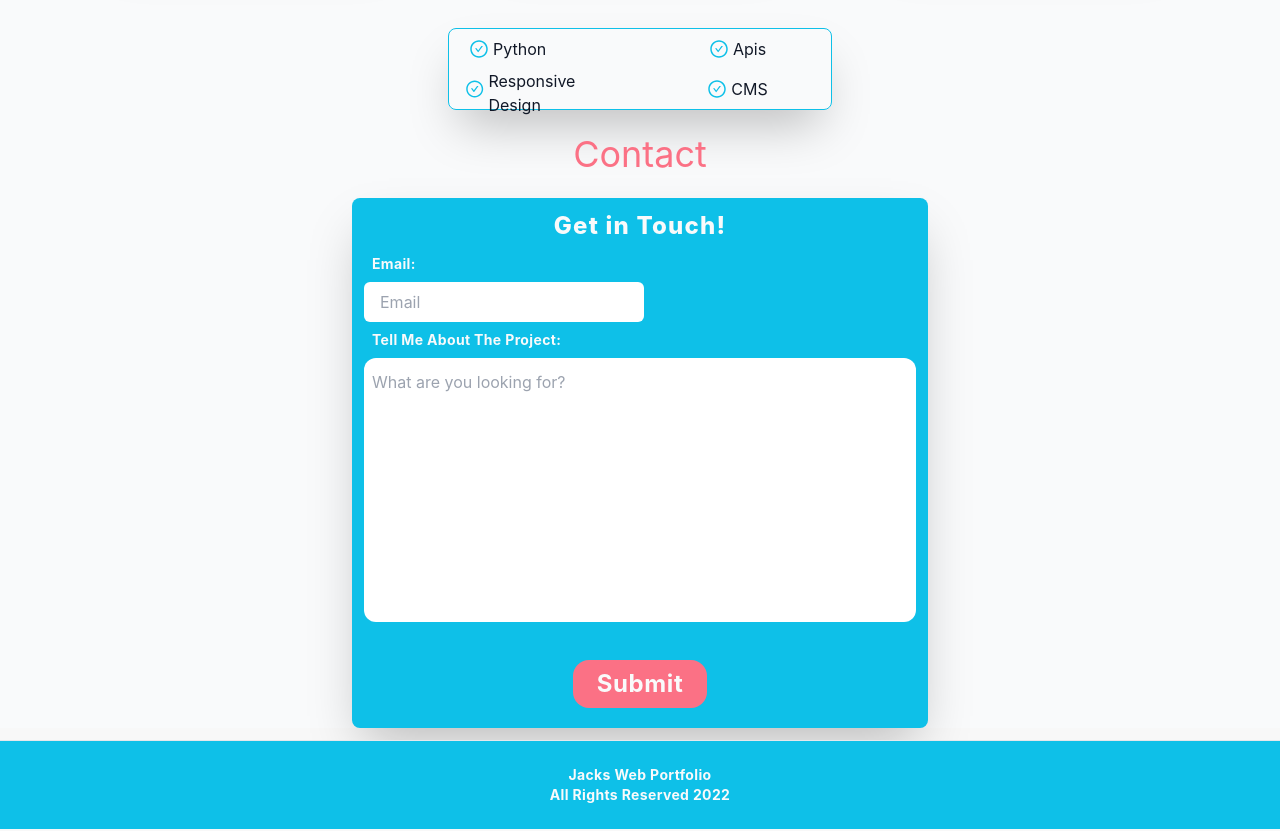
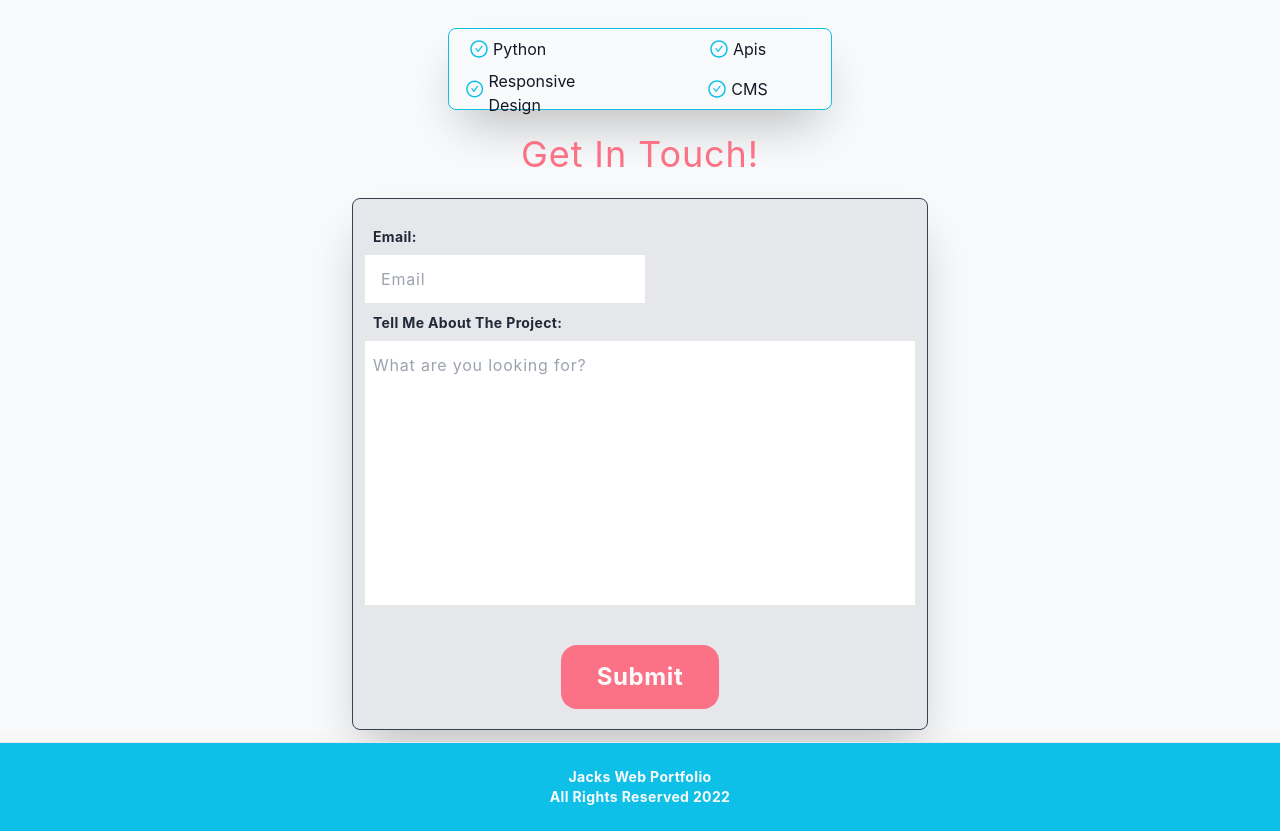
Before and after one commit to jswe3ny/next-portfolio, a Next.js app: page / in a window 1280 px wide. Shown: the part 1200-2031 px from the top of the page. Built offline with nearby package versions, Linux system fonts and the light colour scheme.

Commit message:
CRM PRoject Added

```diff
--- a/components/ContactForm.js
+++ b/components/ContactForm.js
@@ -1,20 +1,23 @@
-import {useForm} from '@formspree/react';
-import { useState } from 'react'
-
-
+import { useForm, ValidationError } from "@formspree/react";
+import { useState } from "react";
+import {HashLoader} from 'react-spinners'
 
 const ContactForm = () => {
   const [email, setEmail] = useState("");
   const [comments, setComments] = useState("");
 
-    const [state, submit] = useForm('mzboqnoj');
+  const [state, Submit] = useForm("mzboqnoj");
   if (state.succeeded) {
-       return(
-        <div className=' flex justify-center items-center bg-primary h-96 mx-auto  max-w-xl rounded-md'>
-             <h2 className='text-2xl text-center text-gray-50 font-extrabold tracking-wider'>Thank you for reaching out. We will be in touch!</h2>
+    return (
+      <div className="mx-2">
+        <div className=" flex justify-center items-center bg-gray-200 h-[420px] mx-auto  max-w-xl rounded-md">
+        <h2 className="text-2xl p-1 text-center text-primary font-extrabold tracking-wider">
+          Thank you for reaching out. We will be in touch!
+        </h2>
+      </div>
       </div>
 
-       )
+    );
   }
 
   const handleChange = (e) => {
@@ -25,28 +28,88 @@ const ContactForm = () => {
     }
   };
 
-    return(
-        <form onSubmit={submit} className=" bg-primary mx-3 md:mx-auto  max-w-xl rounded-lg  shadow-2xl ">
-            <h3 className='text-2xl text-center py-3 text-gray-50 font-extrabold tracking-wider'>Get in Touch!</h3>
-            <div className='max-w-3xl  md:mx-auto'>
-              <div className='ml-3'>
-                <label className='block text-sm ml-2 text-gray-50 tracking-wide font-bold pb-2'>Email: </label>
-                <input type="email" name='email' value={email} onChange={handleChange}  placeholder='Email' className='px-4 py-2 outline-none rounded-md focus:outline-rose-300' />
+  // const validateEmail = (x) => {
+  //   if (/^\w+([\.-]?\w+)*@\w+([\.-]?\w+)*(\.\w{2,3})+$/.test(x)) {
+  //     return true
+  //   } else {
+  //     alert("Invalid Email Adress")
+  //   }
+  // }
+
+
+  return (
+    <div className="mx-2">
+      {state.submitting ? (
+        <div className="min-h-[420px] bg-gray-100 border border-primary flex flex-col justify-center items-center max-w-xl mx-auto rounded-lg">
+          {/* <p className="text-4xl absolute z-50 text-rose-500 font-bold tracking-wide">Loading</p> */}
+          <HashLoader color="#f43f5e"
+            size={80}
+            speedMultiplier={1.1}
+          />
+
+        </div>
+      ) : (
+        <form
+          onSubmit={Submit}
+          className=" tracking-wider mx-auto  max-w-xl rounded-lg  shadow-2xl "
+        >
+          <div className="max-w-3xl  md:mx-auto bg-gray-200 border border-gray-700 rounded-lg">
+            <div className="ml-3 pt-7">
+              <label className="block text-sm ml-2 text-gray-800 tracking-wide font-bold pb-2">
+                Email:{" "}
+              </label>
+              <input
+                id="email"
+                type="email"
+                name="email"
+                value={email}
+                onChange={handleChange}
+                placeholder="Email"
+                required
+                className="px-4 py-3 outline-none border-b-2 focus:border-b-primary"
+              />
+
+              <ValidationError
+              prefix="Email"
+              field="email"
+              errors={state.errors}
+              />
             </div>
 
             <div className="mx-3">
-                      <label className="block ml-2 text-sm pt-2 text-gray-50 tracking-wide font-bold">Tell Me About The Project:</label>
-                      <textarea  id="" rows="10" name='comments' value={comments} onChange={handleChange} placeholder="What are you looking for?" className=" resize-none max-h-50 w-full max-w-3xl mx-auto my-2 px-2 py-3 outline-rose-300 rounded-xl"></textarea>
+              <label className="block ml-2 text-sm pt-2 text-gray-800 tracking-wide font-bold">
+                Tell Me About The Project:
+              </label>
+              <textarea
+                id=""
+                rows="10"
+                name="comments"
+                value={comments}
+                onChange={handleChange}
+                placeholder="What are you looking for?"
+                className=" resize-none max-h-50 w-full max-w-3xl mx-auto my-2 px-2 py-3 border-b-2 outline-none focus:border-primary"
+              ></textarea>
+
+                <ValidationError
+                prefix="Message"
+                field="comments"
+                errors={state.errors}
+                />
             </div>
             <div className="flex py-3">
-                <button  className="bg-rose-400 mx-auto mt-3 mb-2 px-6 py-2 text-2xl text-gray-50 rounded-2xl font-bold tracking-wide  hover:bg-rose-600 hover:border-rose-600 hover:text-white transition duration-300" type='submit' disabled={state.submitting}>
+              <button
+                className="bg-rose-400 mx-auto mt-3 mb-2 px-9 py-4 text-2xl text-gray-50 rounded-2xl font-bold tracking-wide  hover:bg-rose-600 hover:border-rose-600 hover:text-white transition duration-300"
+                type="submit"
+                disabled={state.submitting}
+              >
                 Submit
               </button>
             </div>
-
           </div>
         </form>
-    )
-}
+      )}
+    </div>
+  );
+};
 
 export default ContactForm;
--- a/package.json
+++ b/package.json
@@ -14,7 +14,8 @@
     "next": "12.1.6",
     "react": "18.1.0",
     "react-dom": "18.1.0",
-    "react-icons": "^4.4.0"
+    "react-icons": "^4.4.0",
+    "react-spinners": "^0.13.6"
   },
   "devDependencies": {
     "autoprefixer": "^10.4.7",
--- a/pages/index.js
+++ b/pages/index.js
@@ -39,7 +39,7 @@ export default function Home() {
 
         </div>
 
-        <h2 className='text-center text-4xl text-rose-400 my-6'>Primary Tech Stack</h2>
+        <h2 className='text-center text-4xl text-rose-400 tracking-wide my-6'>Primary Tech Stack</h2>
         <div className="max-w-6xl flex-col items-center md:grid md:grid-cols-3 md:justify-items-center mx-auto gap-x-4 my-4">
           <div className="card shadow-2xl bg-gray-50 mx-auto w-80 my-4 border-2 rounded-2xl md:w-auto md:mx-4 md:my-0 h-96 lg:w-72">
             <h3 className='text-3xl text-primary my-3 font-semibold text-center'>Javascript</h3>
@@ -67,7 +67,7 @@ export default function Home() {
         </div>
 
         {/* Skills Section */}
-        <h2 className='text-center text-4xl text-rose-400 my-6'>Skills</h2>
+        <h2 className='text-center text-4xl text-rose-400 tracking-wide my-6'>Skills</h2>
         <div className='grid grid-cols-12 border  shadow-2xl  border-primary content-center max-w-sm mx-auto rounded-lg'>
           <div className='flex ml-1 col-span-6   h-10  px-3'>
             <AiOutlineCheckCircle className='h-5 w-5 text-primary mx-1 my-auto' />
@@ -91,7 +91,7 @@ export default function Home() {
         </div>
 
         {/* Contact Section */}
-        <h2  ref={firstRef} className='text-center text-4xl text-rose-400 my-6'>Contact</h2>
+        <h2  ref={firstRef} className='text-center text-4xl text-rose-400 tracking-wide my-6'>Get In Touch!</h2>
 
         <ContactForm />
     </div>
--- a/pages/projects.js
+++ b/pages/projects.js
@@ -49,7 +49,27 @@ export default function projects(){
                             <AiOutlineGithub className='h-6 w-6 text-rose-400 cursor-pointer mx-4 ' />
                         </a>
                     </div>
+                </div>
 
+                <div className="project-card col-span-6 bg-gray-100 my-10 mx-auto rounded-3xl md:mx-0 border-2 border-gray-400">
+                    <p className="mx-auto my-2 text-xl text-rose-500 font-semibold">Customer Feedback App</p>
+                    <div className="h-[105px] overflow-hidden rounded-lg mx-1">
+                        <Image
+                            width={320}
+                            height={135}
+                            src={'/CRM_Screenshot1.png'}
+                            alt="thumbnail"
+                            objectFit={"contain"}
+                        />
+                    </div>
+                    <div className="flex items-center mt-auto mb-4">
+                        <button className="mx-auto px-5 py-2 rounded-md border-2 border-rose-400 text-gray-800 font-bold tracking-wide  hover:bg-rose-600 hover:text-gray-50 transition duration-300">
+                            <a target="_blank" rel="noreferrer" href="https://next-firebase-crm-1.vercel.app/">Visit Site</a>
+                        </button>
+                        <a className="absolute" target="_blank" rel="noreferrer" href="https://github.com/crankypirat3/next-firebase-crm/tree/main">
+                            <AiOutlineGithub className='h-6 w-6 text-rose-400 cursor-pointer mx-4 ' />
+                        </a>
+                    </div>
                 </div>
 
 
```
Also changed, not shown: 1 other file (tests, documents, lock files or other folders). Lines whose indentation alone changed are shown as unchanged.
